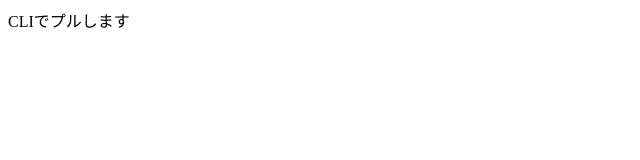
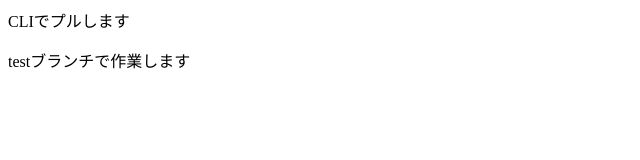
Before and after one commit to K-M0613/CLI_GIT_TEST, a plain HTML site: page index.html in a window 1280 px wide. Shown: the whole page, without its empty margins (0-640 px from the left). Drawn offline with Linux system fonts and the light colour scheme.

Commit message:
testブランチへのコミット

```diff
--- a/index.html
+++ b/index.html
@@ -1 +1,2 @@
 <p>CLIでプルします</p>
+<p>testブランチで作業します</p>
```
